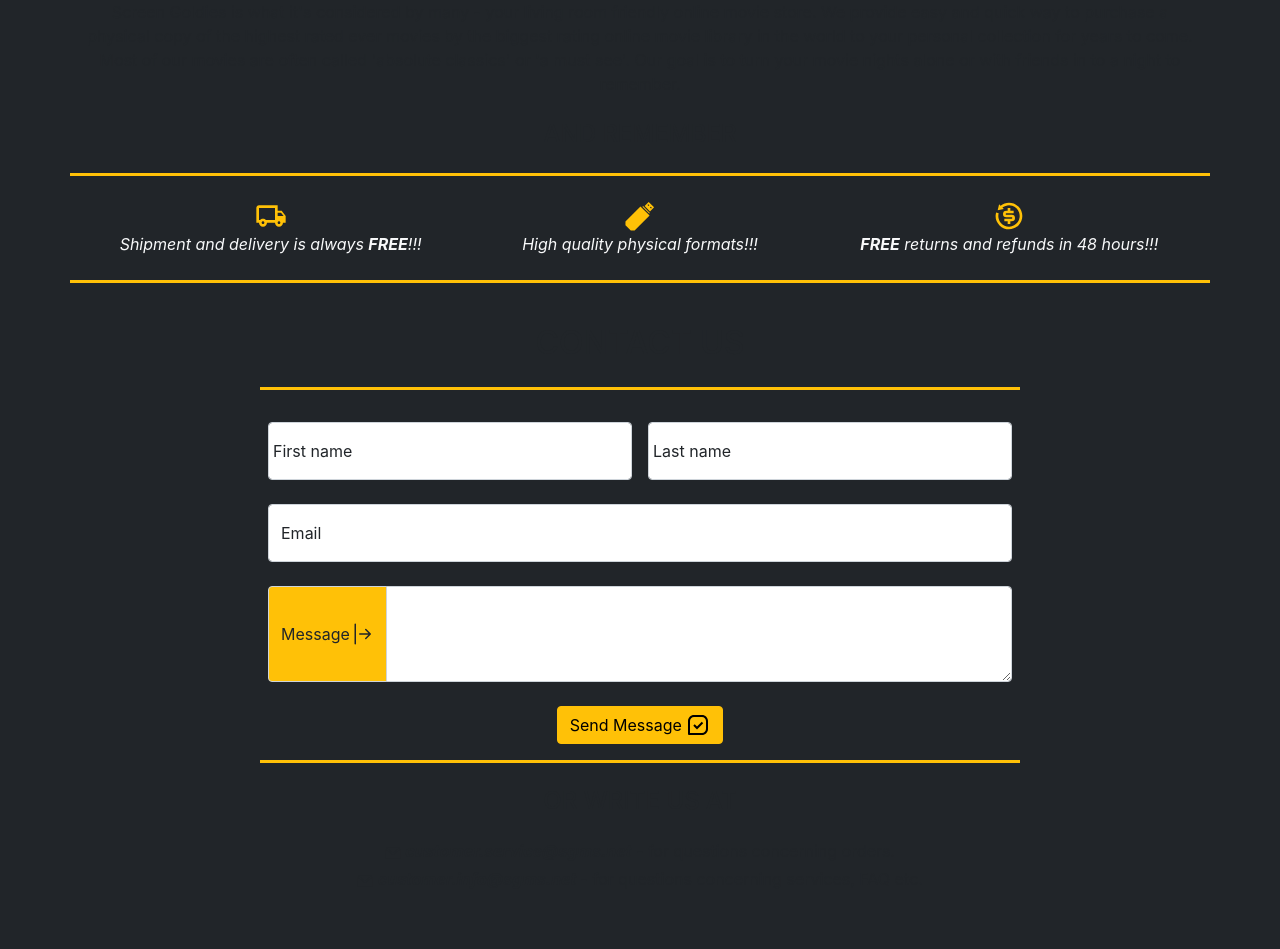
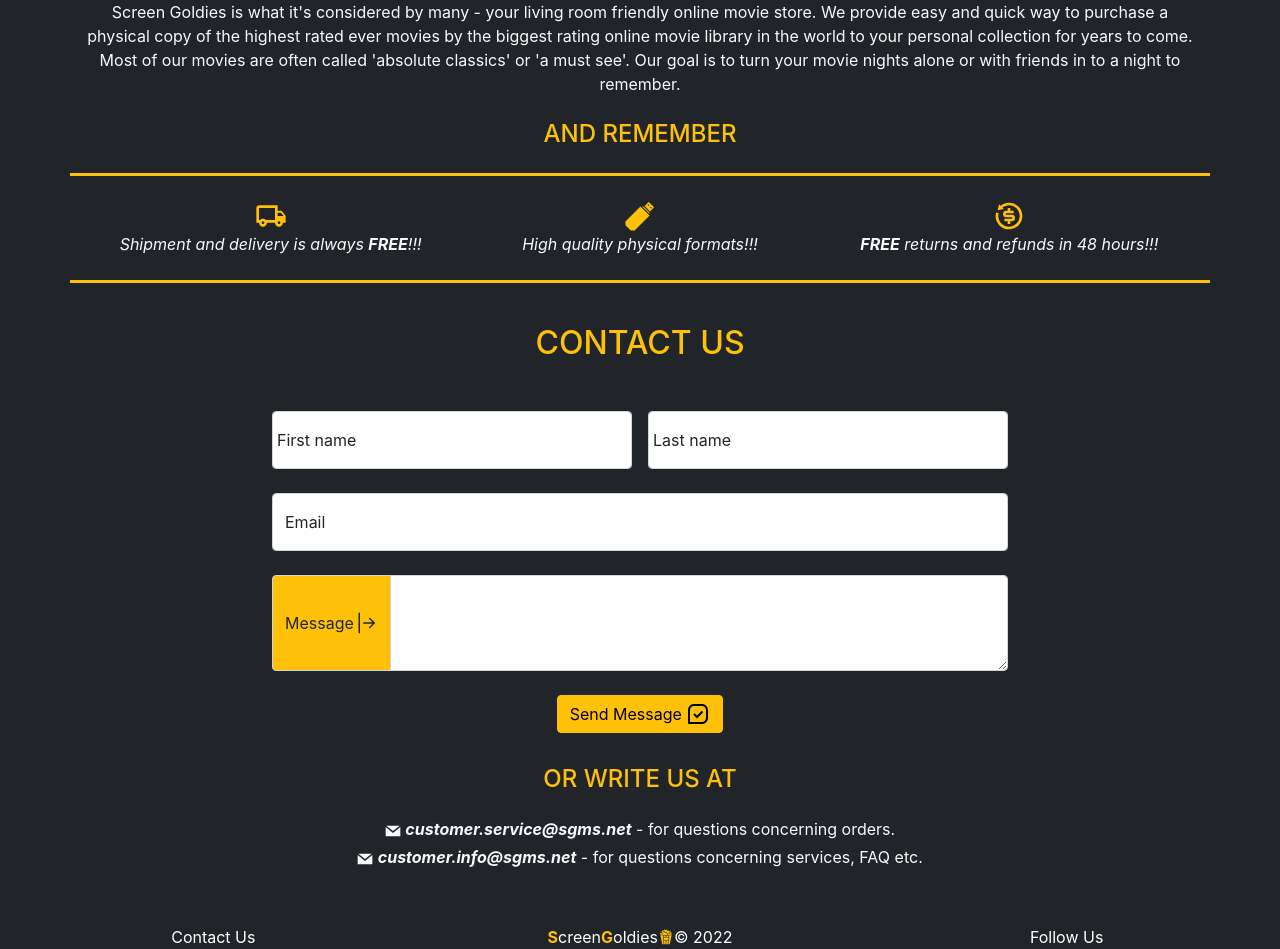
Before and after one commit to dimitar-4/movie-store-app-react, a React (Create React App) app: page /about in a window 1280 px wide. Shown: the part 160-1109 px from the top of the page. Built offline with nearby package versions, Linux system fonts and the light colour scheme; no server answers.

Commit message:
Update color scheme, fonts & background img/style.

```diff
--- a/src/components/AboutContact.jsx
+++ b/src/components/AboutContact.jsx
@@ -8,8 +8,8 @@ import { MdOutlineLocalShipping } from "react-icons/md";
 function AboutContact() {
   return (
     <div>
-      <h2 className="text-center text-uppercase mb-4">About Us</h2>
-      <p className="text-center mb-4">
+      <h2 className="text-center text-uppercase mb-4 text-warning">About Us</h2>
+      <p className="text-center mb-4 text-light">
         Screen Goldies is what it's considered by many - your living room
         friendly online movie store. We provide easy and quick way to purchase a
         physical copy of the highest rated ever movies by the biggest rating
@@ -18,7 +18,9 @@ function AboutContact() {
         must see'. Our goal is to turn your movie nights alone or with friends
         in to a night to remember.
       </p>
-      <h4 className="text-center text-uppercase mb-4">And Remember</h4>
+      <h4 className="text-center text-uppercase mb-4 text-warning">
+        And Remember
+      </h4>
       <div className="row bg-dark text-light mb-4 p-3 border-top border-bottom border-3 border-warning">
         <div className="col-12 col-md-4 text-center my-2">
           <p className="m-0">
@@ -44,10 +46,12 @@ function AboutContact() {
         </div>
       </div>
       <hr />
-      <h2 className="text-center text-uppercase mb-4">Contact Us</h2>
+      <h2 className="text-center text-uppercase mb-4 text-warning">
+        Contact Us
+      </h2>
       <form className="mb-4">
         <div className="row">
-          <div className="col-12 col-md-10 col-lg-8 offset-lg-2 bg-dark border-top border-bottom border-3 border-warning p-2">
+          <div className="col-12 col-md-10 col-lg-8 offset-lg-2 bg-dark">
             <div className="row g-3 mb-4 mt-2">
               <div className="col form-floating">
                 <input
@@ -96,15 +100,17 @@ function AboutContact() {
           </div>
         </div>
       </form>
-      <h4 className="text-center text-uppercase mb-4">Or write us at</h4>
-      <p className="fs-6 mb-1 text-center">
+      <h4 className="text-center text-uppercase mb-4 text-warning">
+        Or write us at
+      </h4>
+      <p className="fs-6 mb-1 text-center text-light">
         <GrMail />{" "}
         <em>
           <strong>customer.service@sgms.net</strong>
         </em>{" "}
         - for questions concerning orders.
       </p>
-      <p className="fs-6 mb-4 text-center">
+      <p className="fs-6 mb-4 text-center text-light">
         <GrMail />{" "}
         <em>
           <strong>customer.info@sgms.net</strong>
--- a/src/components/Checkout.jsx
+++ b/src/components/Checkout.jsx
@@ -84,9 +84,9 @@ function Checkout() {
 
   return (
     <form onSubmit={handleSubmit} className="mb-4">
-      <h2 className="text-center text-uppercase">Checkout</h2>
+      <h2 className="text-center text-uppercase text-warning">Checkout</h2>
       <div className="row p-3 p-md-0 mt-4">
-        <div className="col-12 col-md-7 col p-2 mb-4 bg-dark border-top border-bottom border-3 border-warning">
+        <div className="col-12 col-md-7 col mb-4 bg-dark">
           <h3 className="mb-4 text-light text-center">Billing Details</h3>
           <div className="row">
             <div className="col">
@@ -175,7 +175,7 @@ function Checkout() {
             </div>
           </div>
         </div>
-        <div className="col-12 col-md-5 col-lg-4 offset-lg-1">
+        <div className="col-12 col-md-5 col-lg-4 offset-lg-1 text-light">
           <h3 className="mb-4 text-center">Order Review</h3>
           {movies.map((movie) => (
             <p key={movie.id} className="d-flex justify-content-between">
@@ -203,7 +203,7 @@ function Checkout() {
             <strong>{totalAmount} SEK</strong>
           </p>
           <button
-            className="btn btn-dark mt-4 d-flex justify-content-center align-items-center w-100 shadow"
+            className="btn btn-light mt-4 d-flex justify-content-center align-items-center w-100 shadow"
             onClick={goBack}
           >
             <MdArrowBackIosNew />
--- a/src/components/MovieDetails.jsx
+++ b/src/components/MovieDetails.jsx
@@ -51,7 +51,7 @@ function MovieDetails() {
   if (errors) return <Errors errors={errors} />;
 
   return (
-    <div className="my-4">
+    <div className="my-4 p-3 bg-img border border-2 border-warning">
       <div className="row my-4">
         <div className="col order-1 order-md-0">
           <h1 className="mt-3">{movie.title}</h1>
--- a/src/components/Movies.jsx
+++ b/src/components/Movies.jsx
@@ -28,7 +28,7 @@ function Movies() {
     return (
       <div className="d-flex justify-content-center">
         <div
-          className="spinner-border"
+          className="spinner-border text-warning"
           style={{ width: "3rem", height: "3rem" }}
         >
           <span className="visually-hidden">Loading...</span>
@@ -44,7 +44,9 @@ function Movies() {
     ));
   return (
     <div>
-      <h2 className="text-uppercase text-center my-2">the movies</h2>
+      <h2 className="text-uppercase text-center my-2 text-warning">
+        the movies
+      </h2>
       <div className="row">
         {movies.map((movie) => (
           <div key={movie.id} className="col col-lg-6 col-xll-4 my-3">
--- a/src/components/OrderDetails.jsx
+++ b/src/components/OrderDetails.jsx
@@ -34,16 +34,16 @@ function OrderDetails() {
   if (errors) return <Errors errors={errors} />;
   return (
     <div className="text-center">
-      <h1 className="text-uppercase mb-4">Order</h1>
-      <h2 className="text-secondary">{orderId}</h2>
-      <h6 className="mb-4">
+      <h1 className="text-uppercase mb-4 text-warning">Order</h1>
+      <h2 className="text-light">{orderId}</h2>
+      <h6 className="mb-4 text-light">
         <strong>{new Date(order.createdAt).toLocaleString()}</strong>
       </h6>
       {order.movies.map((movie) => (
         <Card key={movie.movieId} movie={movie} />
       ))}
       <button
-        className="btn btn-dark mx-2 my-4 d-flex align-items-center shadow"
+        className="btn btn-light mx-2 my-4 d-flex align-items-center shadow"
         onClick={goBack}
       >
         <MdArrowBackIosNew /> &nbsp;Back
@@ -54,7 +54,7 @@ function OrderDetails() {
 
 function Card({ movie }) {
   return (
-    <div className="bg-dark text-light px-3 py-4 mb-2 rounded d-flex justify-content-between align-items-center">
+    <div className="bg-light text-dark px-3 py-4 mb-2 rounded d-flex justify-content-between align-items-center">
       <p className="m-0">
         {movie.title}&nbsp;
         <em>&times;{movie.quantity}</em>
--- a/src/components/Orders.jsx
+++ b/src/components/Orders.jsx
@@ -20,7 +20,7 @@ function Orders() {
 
   return (
     <div>
-      <h2 className="text-uppercase text-center mb-4">Orders</h2>
+      <h2 className="text-uppercase text-center mb-4 text-warning">Orders</h2>
       <form onSubmit={handleSubmit}>
         <div className="input-group">
           <input
@@ -32,14 +32,16 @@ function Orders() {
             value={orderId}
             onChange={(e) => setOrderId(e.target.value)}
           />
-          <button type="submit" className="btn btn-outline-dark">
+          <button type="submit" className="btn btn-outline-light">
             Get Order
           </button>
         </div>
-        <div className="form-text">Please enter your order ID.</div>
+        <div className="form-text text-warning">
+          Please enter your order ID.
+        </div>
       </form>
       <button
-        className="btn btn-dark mx-2 my-4 d-flex align-items-center shadow"
+        className="btn btn-light mx-2 my-4 d-flex align-items-center shadow"
         onClick={goBack}
       >
         <MdArrowBackIosNew /> &nbsp;Back
--- a/src/components/Spinner.jsx
+++ b/src/components/Spinner.jsx
@@ -2,7 +2,7 @@ function Spinner({ size = 3 }) {
   return (
     <div className="d-flex justify-content-center">
       <div
-        className="spinner-border"
+        className="spinner-border text-warning"
         style={{ width: size + "rem", height: size + "rem" }}
       >
         <span className="visually-hidden">loading...</span>
```
